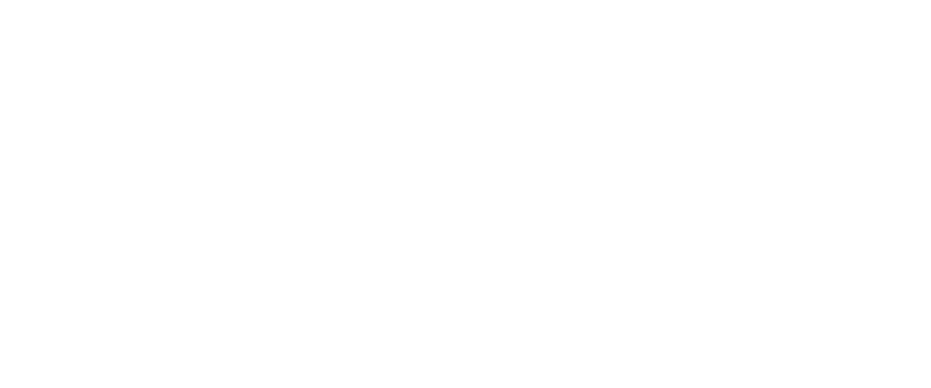
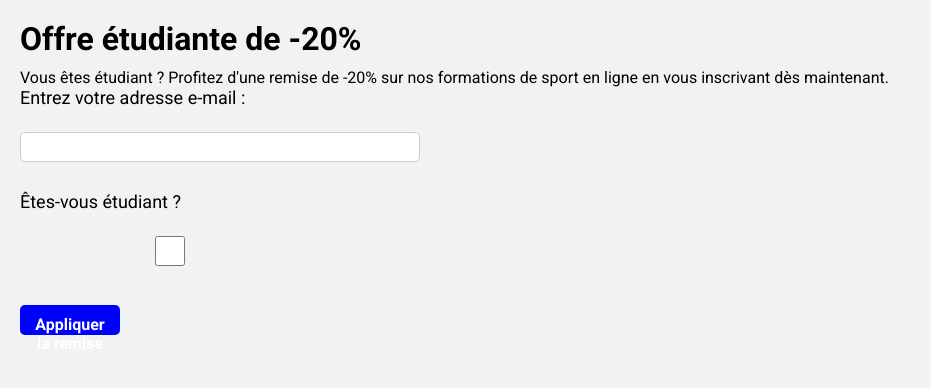
Before and after one commit to haddadrayan72/Applications-Web-et-Securite, a React (Create React App) app in the folder fitlearning/: page /Reduction in a window 1280 px wide. Before the commit this address had no page. Shown: the top 388 px of the page, without its empty margins (0-931 px from the left). Built offline with nearby package versions, Linux system fonts and the light colour scheme.

Commit message:
reduction offre etudiant

```diff
--- a/fitlearning/src/Firebase.js
+++ b/fitlearning/src/Firebase.js
@@ -1,5 +1,10 @@
 import { initializeApp } from "firebase/app";
 import { getAuth } from "firebase/auth";
+import{
+  firestore,
+  getFirestore,
+
+} from "firebase/firestore"
 
 const firebaseConfig = {
   apiKey: "AIzaSyD86Rwy1oDjkiAvYKSDo55SvXhNxARzQUE",
@@ -14,4 +19,6 @@
 
 const app = initializeApp(firebaseConfig);
 
+
 export const auth = getAuth(app);
+const db = getFirestore(app);
--- /dev/null
+++ b/fitlearning/src/Pages/Product.css
@@ -0,0 +1,42 @@
+ul {
+    list-style-type: none;
+    padding: 0;
+    margin: 0;
+  }
+
+  li {
+    border: 1px solid #ccc;
+    padding: 10px;
+    margin-bottom: 10px;
+  }
+
+  form {
+    margin-top: 20px;
+  }
+
+  label {
+    display: block;
+    margin-bottom: 5px;
+  }
+
+  input,
+  textarea {
+    display: block;
+    width: 100%;
+    margin-bottom: 10px;
+    padding: 5px;
+    border: 1px solid #ccc;
+  }
+
+  button[type="submit"] {
+    background-color: #007bff;
+    color: #fff;
+    border: none;
+    padding: 10px;
+    cursor: pointer;
+    transition: background-color 0.3s ease;
+  }
+
+  button[type="submit"]:hover {
+    background-color: #0056b3;
+  }
--- /dev/null
+++ b/fitlearning/src/Pages/Reduction.css
@@ -0,0 +1,48 @@
+body {
+    font-family: Arial, sans-serif;
+    background-color: #f2f2f2;
+    padding: 20px;
+  }
+
+  h1 {
+    font-size: 32px;
+    margin-top: 0;
+  }
+
+  label {
+    font-size: 18px;
+    display: block;
+    margin-bottom: 5px;
+  }
+
+  input[type="email"] {
+    font-size: 16px;
+    padding: 5px;
+    border: 1px solid #ccc;
+    border-radius: 5px;
+    width: 100%;
+    max-width: 400px;
+  }
+
+  input[type="checkbox"] {
+    margin-right: 10px;
+  }
+
+  button {
+    font-size: 16px;
+    padding: 10px;
+    background-color: #4286f4;
+    color: #fff;
+    border: none;
+    border-radius: 5px;
+    cursor: pointer;
+  }
+
+  button:hover {
+    background-color: #2669c6;
+  }
+
+  p {
+    font-size: 16px;
+    margin-top: 10px;
+  }
--- /dev/null
+++ b/fitlearning/src/Pages/Reduction.js
@@ -0,0 +1,44 @@
+import React, { useState } from 'react';
+import './Reduction.css';
+
+function Reduction() {
+  const [email, setEmail] = useState('');
+  const [isStudent, setIsStudent] = useState(false);
+  const [discountApplied, setDiscountApplied] = useState(false);
+
+  const handleEmailChange = (event) => {
+    setEmail(event.target.value);
+  };
+
+  const handleStudentChange = (event) => {
+    setIsStudent(event.target.checked);
+  };
+
+  const handleApplyDiscount = () => {
+    if (isStudent) {
+      setDiscountApplied(true);
+      alert(`Merci d'avoir fourni votre adresse e-mail ${email}. Vous bénéficiez maintenant d'une remise de -20% sur nos formations de sport en ligne !`);
+    } else {
+      alert(`Merci d'avoir fourni votre adresse e-mail ${email}. Malheureusement, cette offre est réservée aux étudiants.`);
+    }
+  };
+
+  return (
+    <div>
+      <h1>Offre étudiante de -20%</h1>
+      <p>Vous êtes étudiant ? Profitez d'une remise de -20% sur nos formations de sport en ligne en vous inscrivant dès maintenant.</p>
+
+      <label htmlFor="email">Entrez votre adresse e-mail :</label><br />
+      <input type="email" id="email" name="email" value={email} onChange={handleEmailChange} /><br /><br />
+
+      <label htmlFor="student">Êtes-vous étudiant ?</label><br />
+      <input type="checkbox" id="student" name="student" checked={isStudent} onChange={handleStudentChange} /><br /><br />
+
+      <button type="button" onClick={handleApplyDiscount}>Appliquer la remise</button>
+
+      {discountApplied && <p>Votre remise de -20% a été appliquée.</p>}
+    </div>
+  );
+}
+
+export default Reduction;
--- a/fitlearning/src/components/BigOffer/BigOfferInfo.js
+++ b/fitlearning/src/components/BigOffer/BigOfferInfo.js
@@ -1,6 +1,8 @@
 /** @jsxImportSource @emotion/react */
 import {  css } from "@emotion/react";
 import Button from "../GlobalComponents/Button";
+
+import {  Link } from "react-router-dom";
 
 const BigOfferInfo = () => (
   <div css={styles} className="info">
@@ -11,7 +13,10 @@
     <p>
     Le sport va chercher la peur pour la dominer, la fatigue pour en triompher, la difficulté pour la vaincre. <br /> la difficulté pour la vaincre.
     </p>
-    <Button text="REJOIGNEZ MAINTENANT" />
+    <Link to="/Reduction">
+                <Button text="Clique-ici pour voir nos réductions" />
+              </Link>
+
   </div>
 );
 
--- a/fitlearning/src/index.js
+++ b/fitlearning/src/index.js
@@ -3,6 +3,7 @@
 import './index.css';
 import JoinPage from './Pages/JoinPage';
 import Boutique from './Pages/Boutique';
+import Reduction from './Pages/Reduction';
 import Login from './Pages/Login';
 
 import { BrowserRouter, Routes, Route } from 'react-router-dom';
@@ -17,6 +18,7 @@
       <Route path="/" element={<App />} />
       <Route path="/JoinPage" element={<JoinPage />} />
       <Route path="/Boutique" element={<Boutique />} />
+      <Route path="/Reduction" element={<Reduction />} />
       <Route path="/Login" element={<Login />} />
     </Routes>
   </BrowserRouter>
```
Also changed, not shown: fitlearning/src/Pages/Products.js (added, +104 -0 lines).
